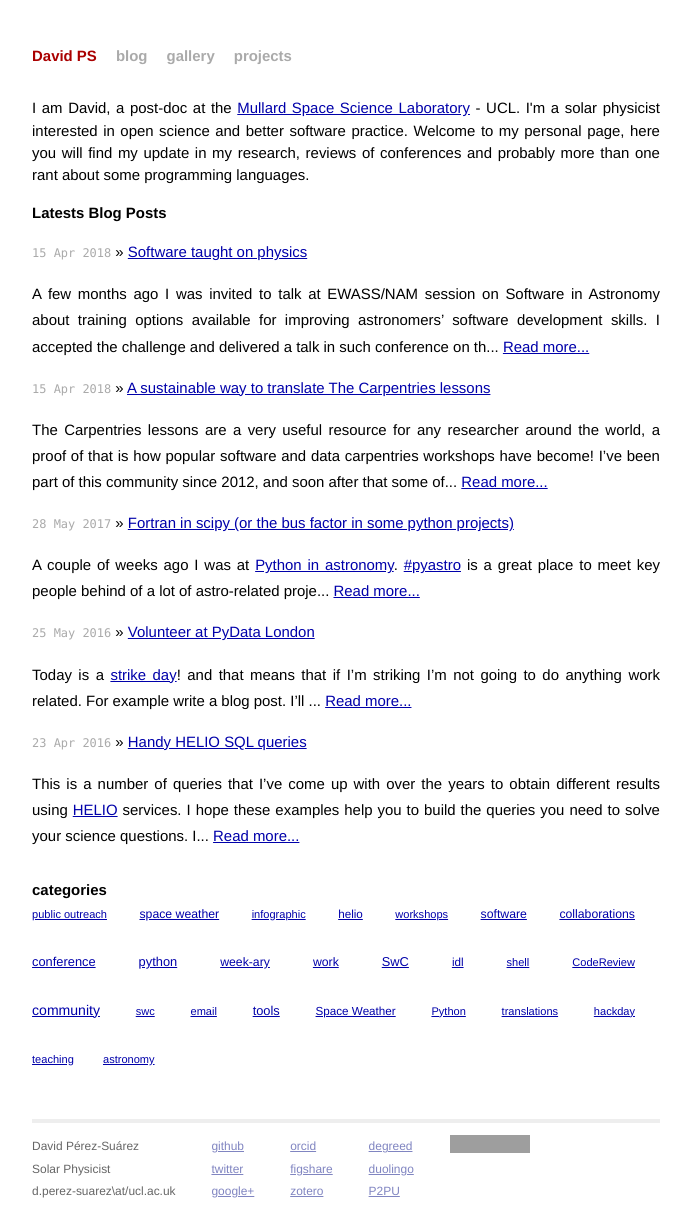
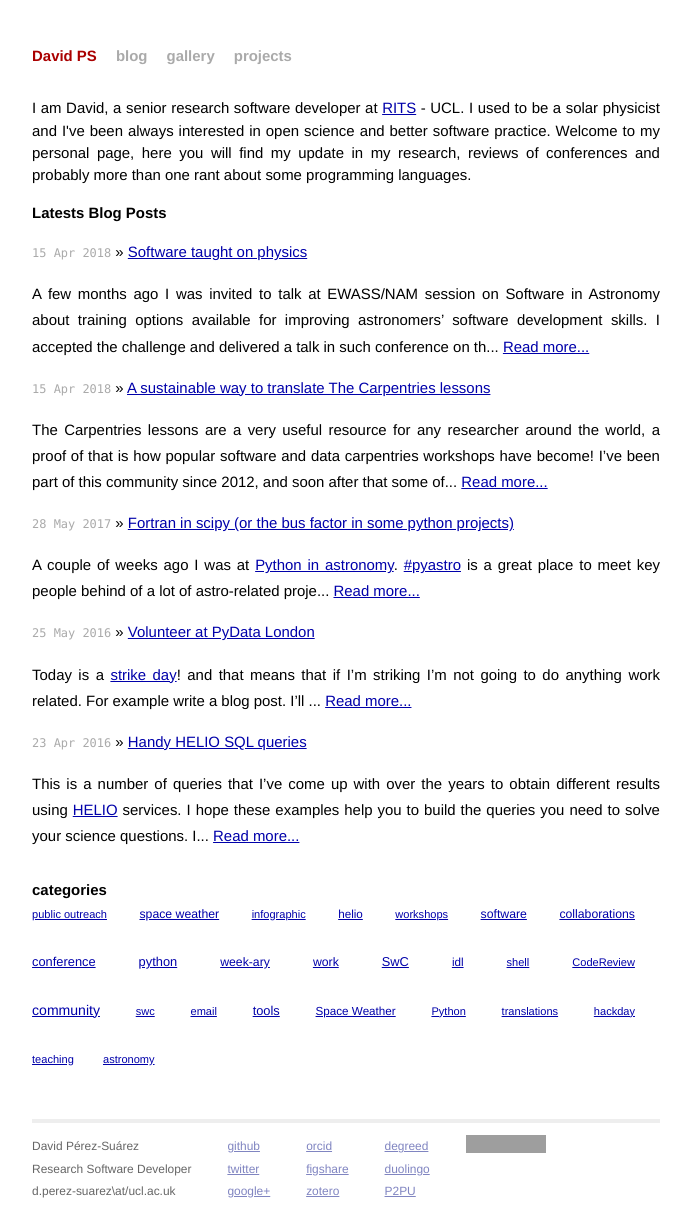
Before and after one commit to dpshelio/dpshelio.github.io, a Jekyll site: the page built from index.html, in a window 1280 px wide. Shown: the whole page, without its empty margins (294-985 px from the left). Built offline with Jekyll 4.4.1, drawn with Linux system fonts in a browser that asks for light colours; grey boxes are pictures that could not be loaded.

Commit message:
I've been a while without doing solar physics

```diff
--- a/_layouts/default.html
+++ b/_layouts/default.html
@@ -30,7 +30,7 @@
             <div class="contact">
               <p>
                 David Pérez-Suárez<br />
-                Solar Physicist<br />
+                Research Software Developer<br />
                 d.perez-suarez\at/ucl.ac.uk
               </p>
             </div>
--- a/index.html
+++ b/index.html
@@ -4,8 +4,8 @@ title: Your New Jekyll Site
 ---
 
 <div id="home">
-  I am David, a post-doc at the <a href="http://www.ucl.ac.uk/mssl">Mullard Space Science Laboratory</a> - UCL.
-  I'm a solar physicist interested in open science and better software practice.
+    I am David, a senior research software developer at <a href="http://www.ucl.ac.uk/rits">RITS</a> - UCL.
+  I used to be a solar physicist and I've been always interested in open science and better software practice.
 
   Welcome to my personal page, here you will find my update in my research,
   reviews of conferences and probably more than one rant about some programming
```
